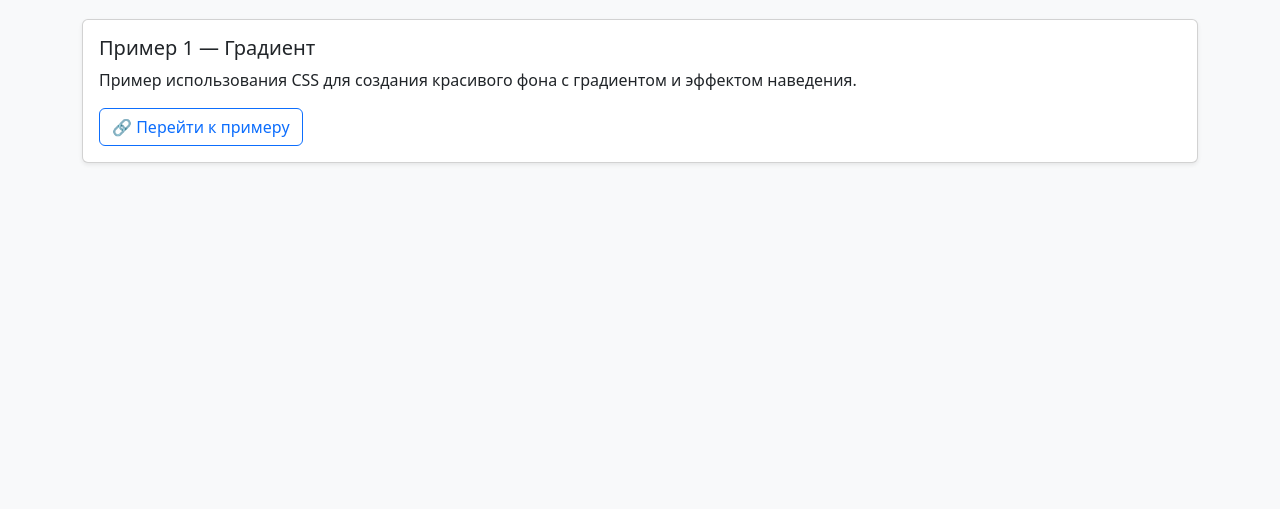
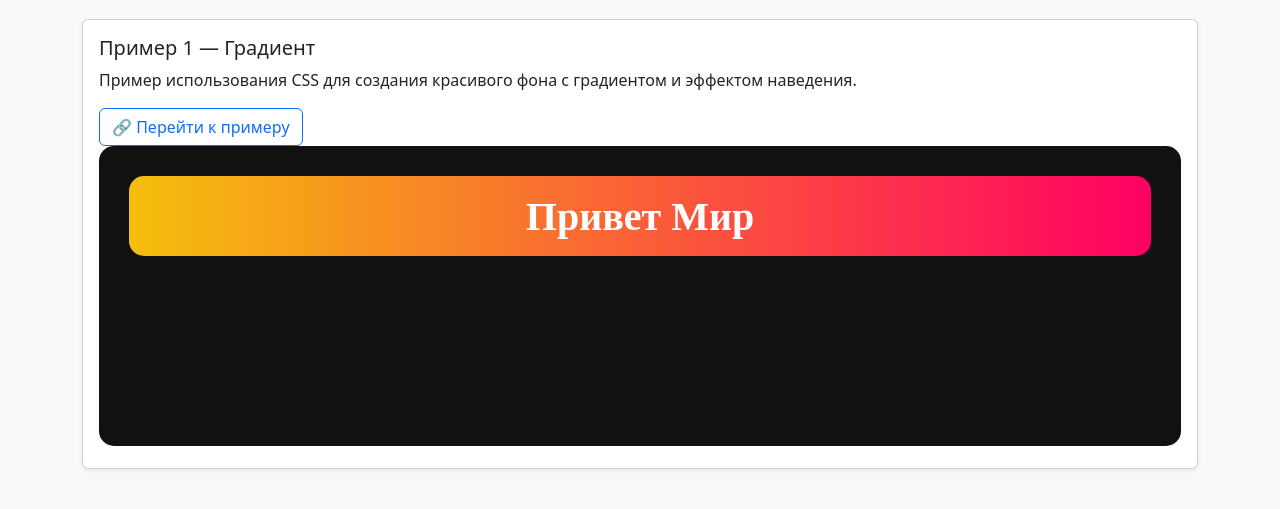
Before and after one commit to Ignor-GTO/css_examples, a plain HTML site: page index.html in a window 1280 px wide. Shown: the part 101-610 px from the top of the page. Drawn offline with nearby package versions, Linux system fonts and the light colour scheme.

Commit message:
Изменение градиента

```diff
--- a/index.html
+++ b/index.html
@@ -17,6 +17,10 @@
                 <h5 class="card-title">Пример 1 — Градиент</h5>
                 <p class="card-text">Пример использования CSS для создания красивого фона с градиентом и эффектом наведения.</p>
                 <a href="https://Ignor-GTO.github.io/css_examples/CSS_Gradient/index.html" target="_blank" class="btn btn-outline-primary">🔗 Перейти к примеру</a>
+
+                <div class="iframe">
+                    <iframe src="https://Ignor-GTO.github.io/css_examples/CSS_Gradient/index.html" width="100%" height="300px" style="border: none; border-radius: 15px;"></iframe>
+                </div>
             </div>
         </div>
 
```
